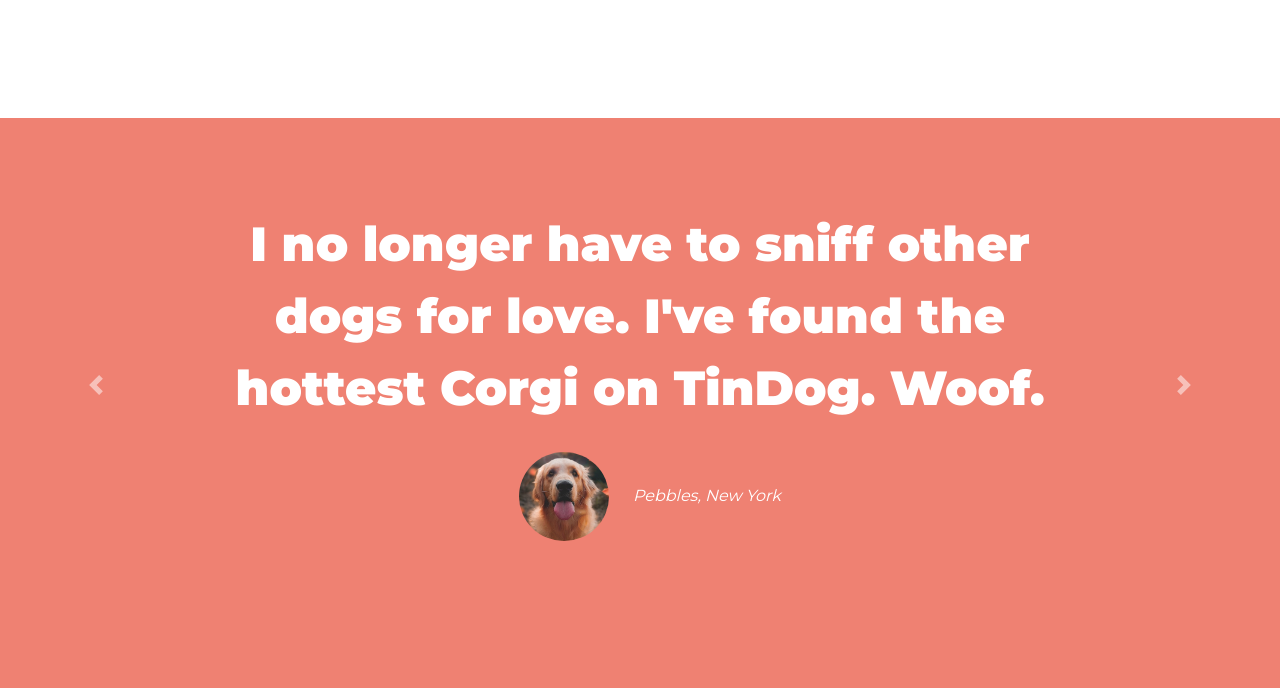
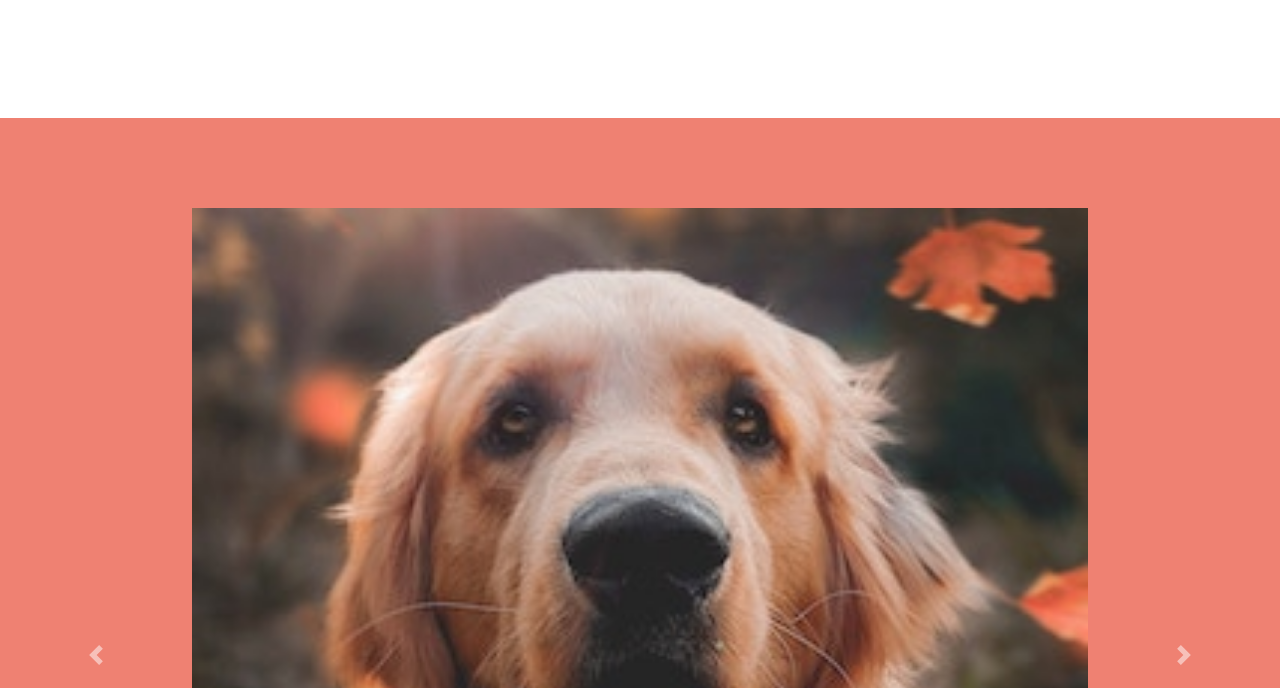
Before and after one commit to doankhanh122/tindog, a plain HTML site: page index.html in a window 1280 px wide. Shown: the part 970-1658 px from the top of the page. Drawn offline with nearby package versions, Linux system fonts and the light colour scheme.

Commit message:
Update index.html

```diff
--- a/index.html
+++ b/index.html
@@ -20,7 +20,7 @@
   <link rel="stylesheet" href="css/styles.css">
 
   <!-- Bootstrap JS -->
-  <link rel="stylesheet" href="js/bootstrap.js">
+  <!-- <link rel="stylesheet" href="js/bootstrap.js"> -->
   <script src="https://code.jquery.com/jquery-3.4.1.slim.min.js" integrity="sha384-J6qa4849blE2+poT4WnyKhv5vZF5SrPo0iEjwBvKU7imGFAV0wwj1yYfoRSJoZ+n" crossorigin="anonymous"></script>
   <script src="https://cdn.jsdelivr.net/npm/popper.js@1.16.0/dist/umd/popper.min.js" integrity="sha384-Q6E9RHvbIyZFJoft+2mJbHaEWldlvI9IOYy5n3zV9zzTtmI3UksdQRVvoxMfooAo" crossorigin="anonymous"></script>
 </head>
@@ -107,7 +107,26 @@
   <section id="testimonials">
     <!-- <div class="container"> -->
 
-    <div id="Testimonial-carousel" class="carousel slide" data-ride="carousel">
+    <div id="carouselExampleControls" class="carousel slide" data-ride="carousel">
+      <div class="carousel-inner">
+        <div class="carousel-item active">
+          <img src="images/dog-img.jpg" class="d-block w-100" alt="dog image">
+        </div>
+        <div class="carousel-item">
+          <img src="images/lady-img.jpg" class="d-block w-100" alt="lady image">
+        </div>
+      </div>
+      <a class="carousel-control-prev" href="#carouselExampleControls" role="button" data-slide="prev">
+        <span class="carousel-control-prev-icon" aria-hidden="true"></span>
+        <span class="sr-only">Previous</span>
+      </a>
+      <a class="carousel-control-next" href="#carouselExampleControls" role="button" data-slide="next">
+        <span class="carousel-control-next-icon" aria-hidden="true"></span>
+        <span class="sr-only">Next</span>
+      </a>
+    </div>
+
+    <!-- <div id="Testimonial-carousel" class="carousel slide" data-ride="carousel">
       <div class="carousel-inner">
         <div class="carousel-item active">
           <h2>I no longer have to sniff other dogs for love. I've found the hottest Corgi on TinDog. Woof.</h2>
@@ -130,7 +149,7 @@
         <span class="sr-only">Next</span>
       </a>
 
-    </div>
+    </div> -->
 
   </section>
 
```
Lines whose indentation alone changed are shown as unchanged.
